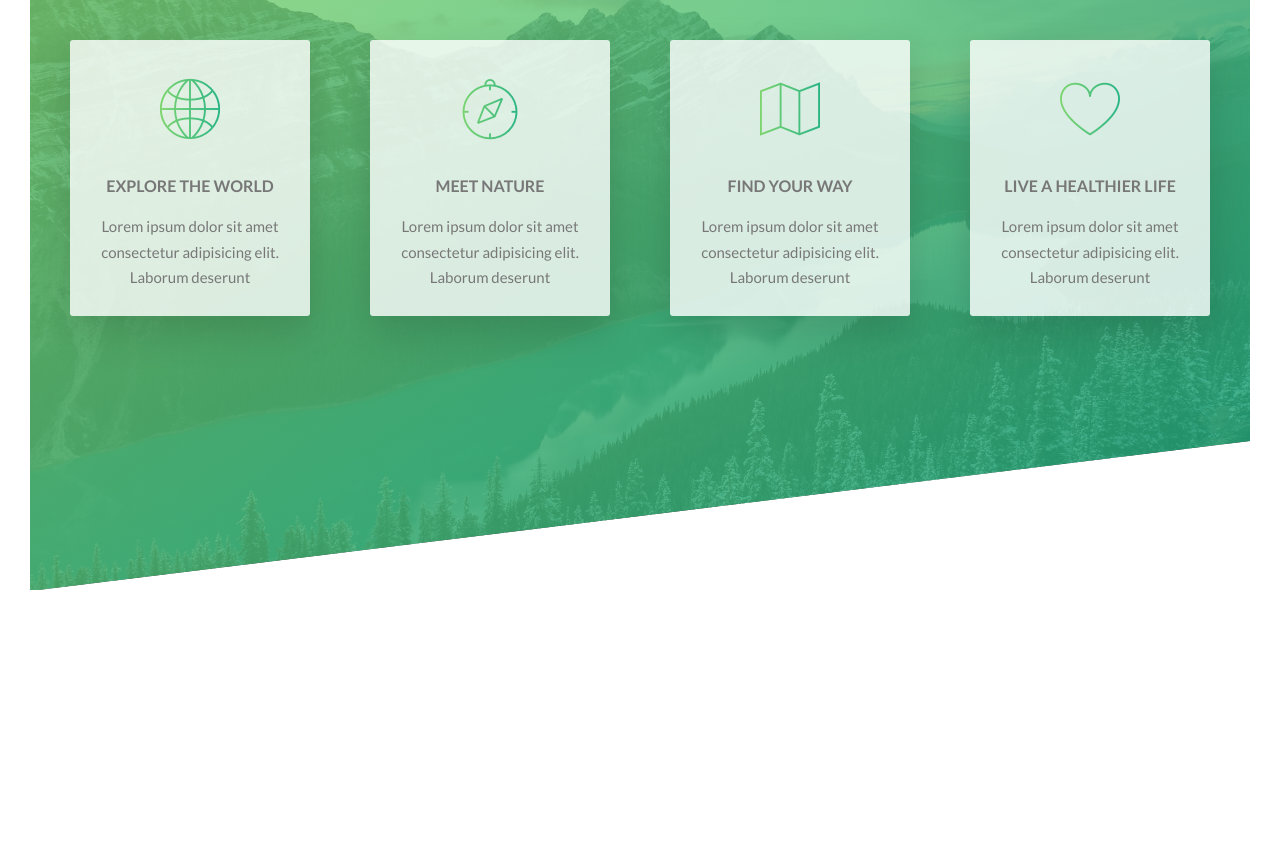
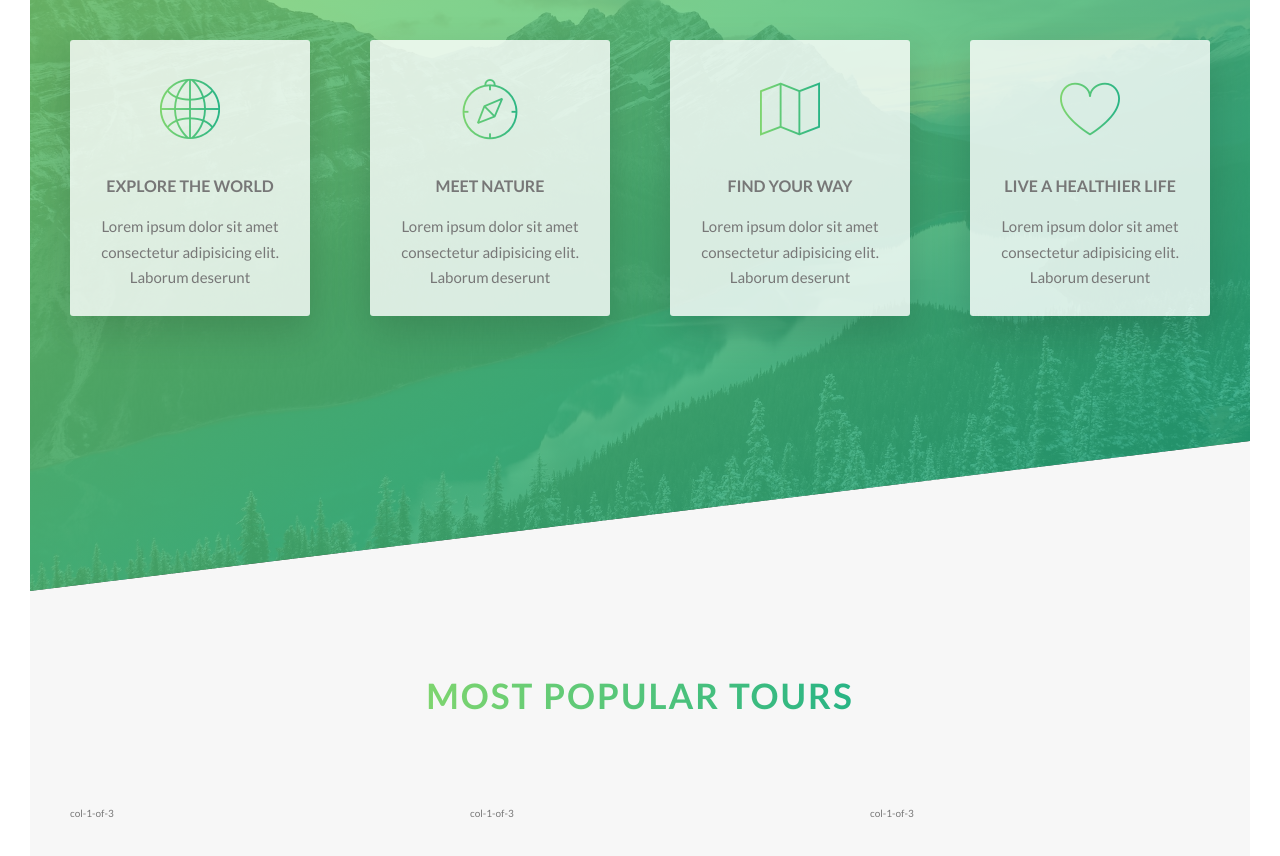
Before and after one commit to Stultz-e/natours, a website: page index.html in a window 1280 px wide. Shown: the part 1605-2461 px from the top of the page. Before the commit the page ends 2195 px from the top, so only its background shows below. Drawn offline with Linux system fonts and the light colour scheme.

Commit message:
section tours

```diff
--- a/index.html
+++ b/index.html
@@ -163,6 +163,20 @@
             </div>
         </section>
 
+        <section class="section-tours">
+           <div class="u-center-text u-margin-bottom-big">
+               <h2 class="heading-secondary">
+                   Most popular tours
+               </h2>
+           </div>
+
+           <div class="row">
+               <div class="col-1-of-3">col-1-of-3</div>
+               <div class="col-1-of-3">col-1-of-3</div>
+               <div class="col-1-of-3">col-1-of-3</div>
+           </div>
+
+        </section>
 
     </main>
 
--- a/sass/pages/_home.scss
+++ b/sass/pages/_home.scss
@@ -19,4 +19,12 @@
     transform: skewY(7deg);
     //.section-features * (ALL SELECTOR)
 }
+
 }
+
+.section-tours {
+background-color: $color-grey-light-1;
+padding:25rem 0 50rem 0;
+margin-top:-10rem;
+
+}
```
Also changed, not shown: css/style.css, sass/components/_card.scss (added).
